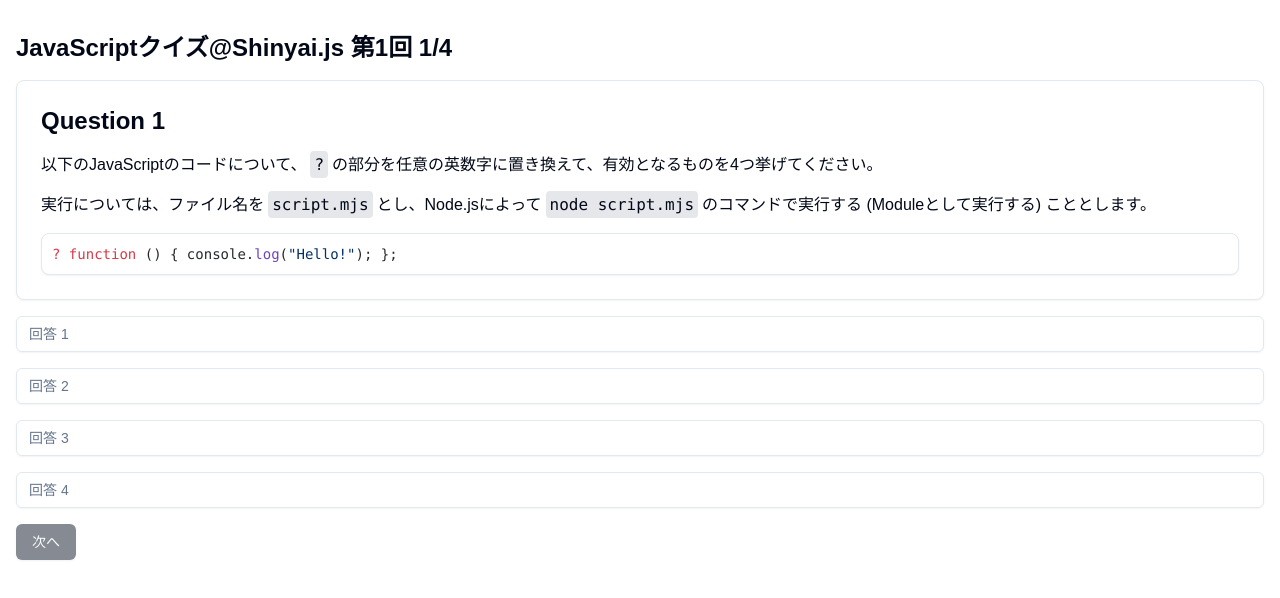
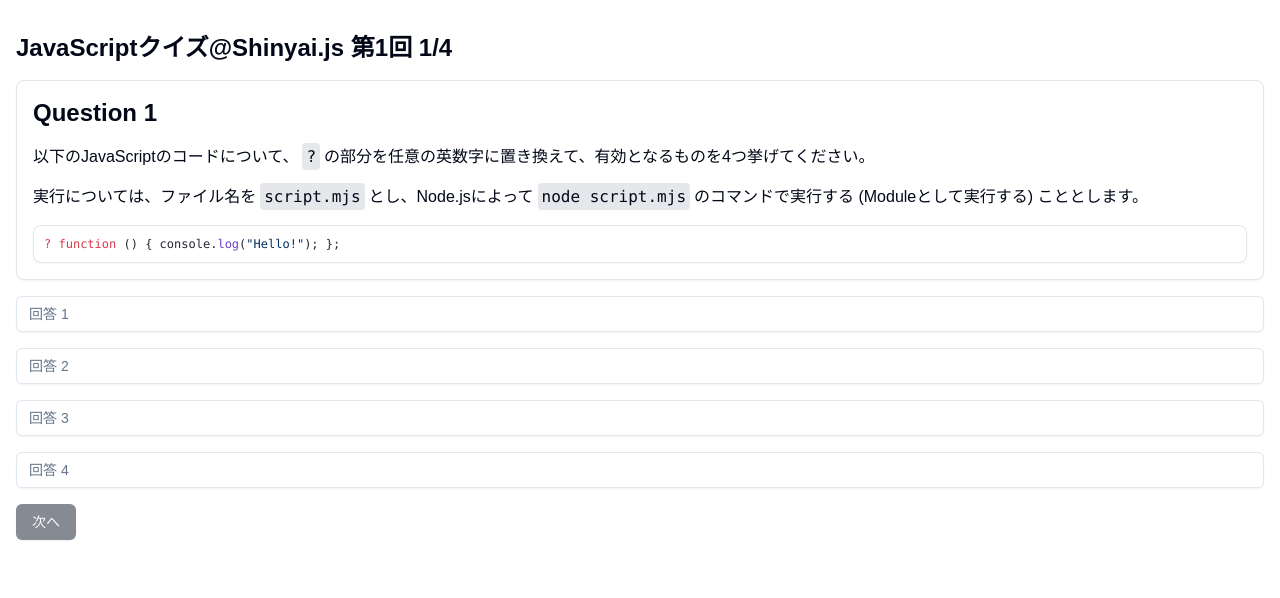
Before and after one commit to syumai/shinyaijs.syum.ai, a Next.js app: page /events/1 in a window 1280 px wide. Shown: the top 598 px of the page. Built offline with nearby package versions, Linux system fonts and the light colour scheme.

Commit message:
update app styles

```diff
--- a/components/codeblock.tsx
+++ b/components/codeblock.tsx
@@ -39,5 +39,5 @@ export function CodeBlock({
     })();
   }, [children, lang]);
 
-  return <Card className="p-2.5 text-sm">{nodes ?? <p>{children}</p>}</Card>;
+  return <Card className="p-2.5 text-xs">{nodes ?? <p>{children}</p>}</Card>;
 }
--- a/components/events/1/Question1.tsx
+++ b/components/events/1/Question1.tsx
@@ -20,7 +20,7 @@ export default function Question1({ onAnswer, answer = defaultAnswer }: Props) {
 
   return (
     <div className="space-y-4">
-      <Card className="p-6 space-y-4">
+      <Card className="p-4 space-y-4">
         <h1 className="text-2xl font-bold">Question 1</h1>
         <p>
           以下のJavaScriptのコードについて、
--- a/components/events/1/Question2.tsx
+++ b/components/events/1/Question2.tsx
@@ -24,7 +24,7 @@ export default function Question2({ onAnswer, answer }: Props) {
   };
   return (
     <div className="space-y-4">
-      <Card className="p-6 space-y-4">
+      <Card className="p-4 space-y-4">
         <h1 className="text-2xl font-bold">Question 2</h1>
         <p>
           以下のclass宣言について、有効なもの（ランタイムエラーが発生しないもの）はいくつあるでしょうか？
@@ -32,7 +32,7 @@ export default function Question2({ onAnswer, answer }: Props) {
         <CodeBlock lang="javascript">
           {`new class extends (function () {}) {};
 new class extends (() => {}) {};
-new class extends (async function() {}) {};
+new class extends (async function () {}) {};
 new class extends ({}.toString) {};`}
         </CodeBlock>
       </Card>
--- a/components/events/1/Question3.tsx
+++ b/components/events/1/Question3.tsx
@@ -24,7 +24,7 @@ export default function Question3({ onAnswer, answer }: Props) {
   };
   return (
     <div className="space-y-4">
-      <Card className="p-6 space-y-4">
+      <Card className="p-4 space-y-4">
         <h1 className="text-2xl font-bold">Question 3</h1>
         <p>
           以下のコードの出力結果は以下の選択肢 A, B のうちどちらでしょうか？
--- a/components/events/1/Question4.tsx
+++ b/components/events/1/Question4.tsx
@@ -24,7 +24,7 @@ export default function Question4({ onAnswer, answer }: Props) {
   };
   return (
     <div className="space-y-4">
-      <Card className="p-6 space-y-4">
+      <Card className="p-4 space-y-4">
         <h1 className="text-2xl font-bold">Question 4</h1>
         <p>
           以下のコードの出力結果は以下の選択肢 A, B, C, D のうちどれでしょうか？
```
